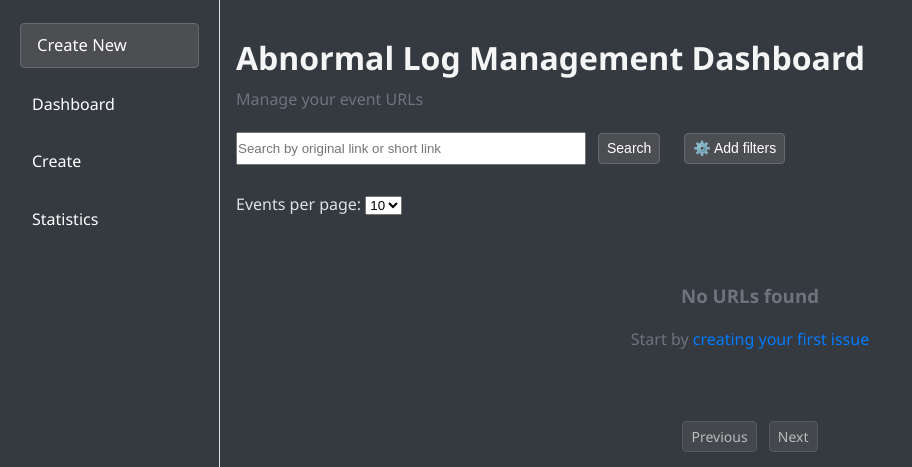
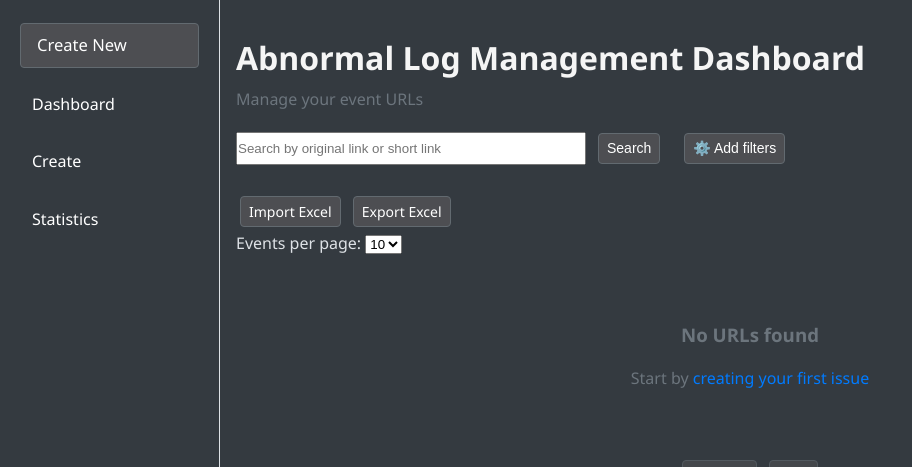
Before and after one commit to abnormal-log-manager/alm-frontend, a Flask app: page / in a window 1280 px wide. Shown: the part 79-546 px from the top of the page, without its empty margins (0-912 px from the left). Run offline with Flask 3, Linux system fonts and the light colour scheme; data that the repository does not hold is empty.

Commit message:
feat: export n import

```diff
--- a/app.py
+++ b/app.py
@@ -383,7 +383,7 @@ def stats():
         team_level_stats=team_level_stats,
         selected_days=days_filter
     )
-#Route 8: Update page
+# Route 9: Update page
 @app.route('/edit/<int:url_id>', methods=['GET', 'POST'])
 def edit_url(url_id):
     url_data = ShortUrlAPI.get_url_by_id(url_id)
@@ -418,6 +418,44 @@ def edit_url(url_id):
         return redirect(url_for('dashboard'))
 
     return render_template('edit_url.html', url=url_data, teams=TEAMS, levels=LEVELS)
+# Route 10: Export
+@app.route('/export-excel')
+def export_excel():
+    try:
+        response = requests.get(f"{SHORTURL_ENDPOINT}/export", verify=False)
+        if response.status_code == 200:
+            return response.content, 200, {
+                'Content-Disposition': 'attachment; filename=short_urls.xlsx',
+                'Content-Type': 'application/vnd.openxmlformats-officedocument.spreadsheetml.sheet'
+            }
+        else:
+            flash("Failed to export data", "error")
+    except Exception as e:
+        flash(f"Export error: {e}", "error")
+    return redirect(url_for('dashboard'))
+# Route 11: Import
+@app.route('/import-excel', methods=['POST'])
+def import_excel():
+    file = request.files.get('excel_file')
+    if not file:
+        flash("No file selected", "error")
+        return redirect(url_for('dashboard'))
+
+    try:
+        response = requests.post(
+            f"{SHORTURL_ENDPOINT}/import",
+            files={'file': (file.filename, file.stream, file.content_type)},
+            verify=False
+        )
+        if response.status_code == 200:
+            msg = response.json().get("message", "Import completed.")
+            flash(msg, "success")
+        else:
+            flash("Import failed.", "error")
+    except Exception as e:
+        flash(f"Import error: {e}", "error")
+
+    return redirect(url_for('dashboard'))
 # Error handlers
 @app.errorhandler(404)
 def not_found_error(error):
--- a/templates/dashboard.html
+++ b/templates/dashboard.html
@@ -77,6 +77,13 @@
         </form>
     </div>
 </div>
+<!-- Import & Export -->
+<form method="post" action="/import-excel" enctype="multipart/form-data" style="display: inline-block;">
+    <label for="excel_file" class="btn btn-sm btn-outline-primary">Import Excel</label>
+    <input type="file" id="excel_file" name="excel_file" style="display: none;" onchange="this.form.submit()">
+</form>
+
+<a href="/export-excel" class="btn btn-sm btn-outline-primary">Export Excel</a>
 <!-- Page Size Selector -->
 <div style="margin-bottom: 1rem;">
     <form method="GET" action="/">
@@ -352,6 +359,7 @@
     }
 
     .btn-outline-primary {
+        color: #fff;
         background-color: #4d4e52;
         border: 1.4px solid #626a70;
     }
```
